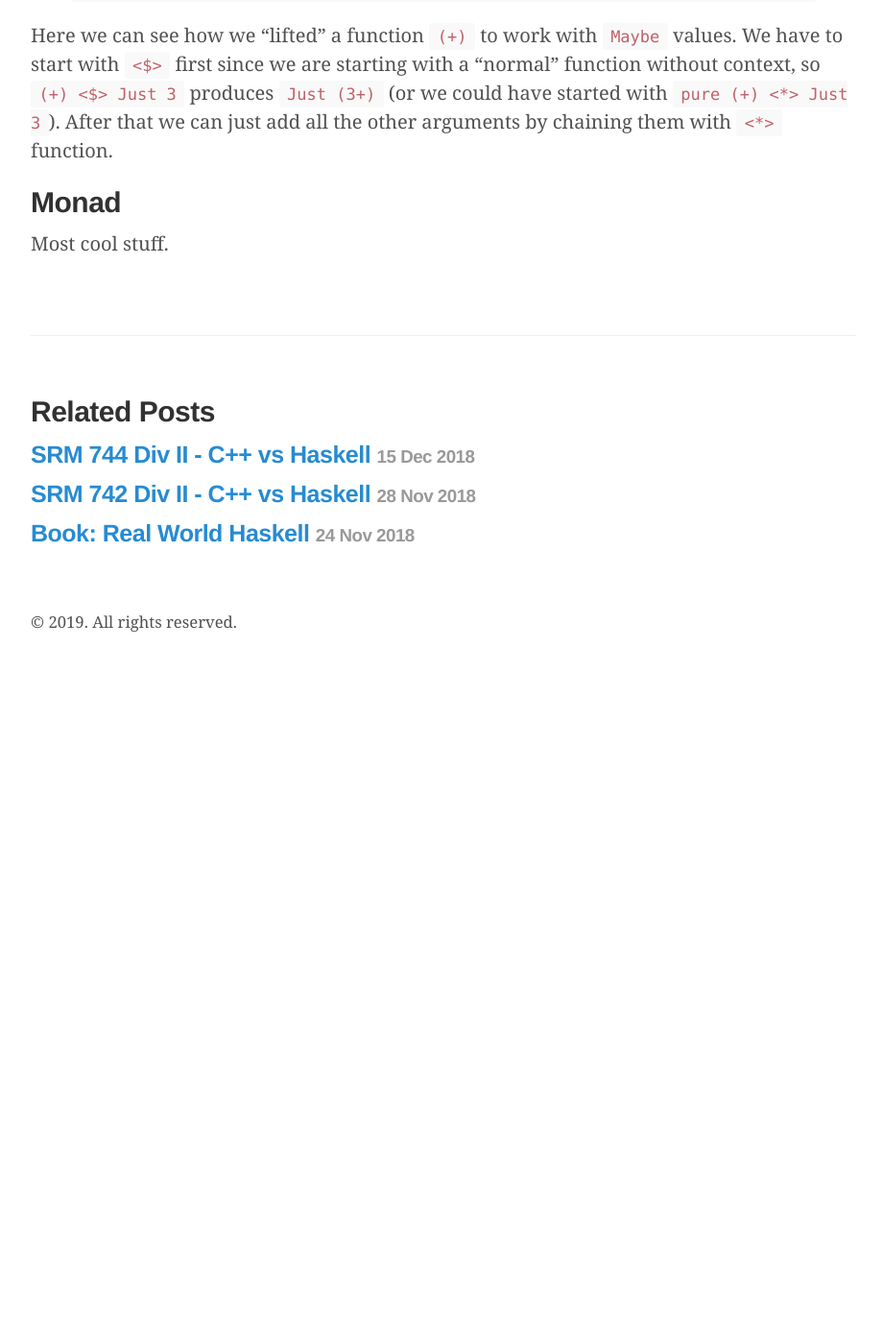
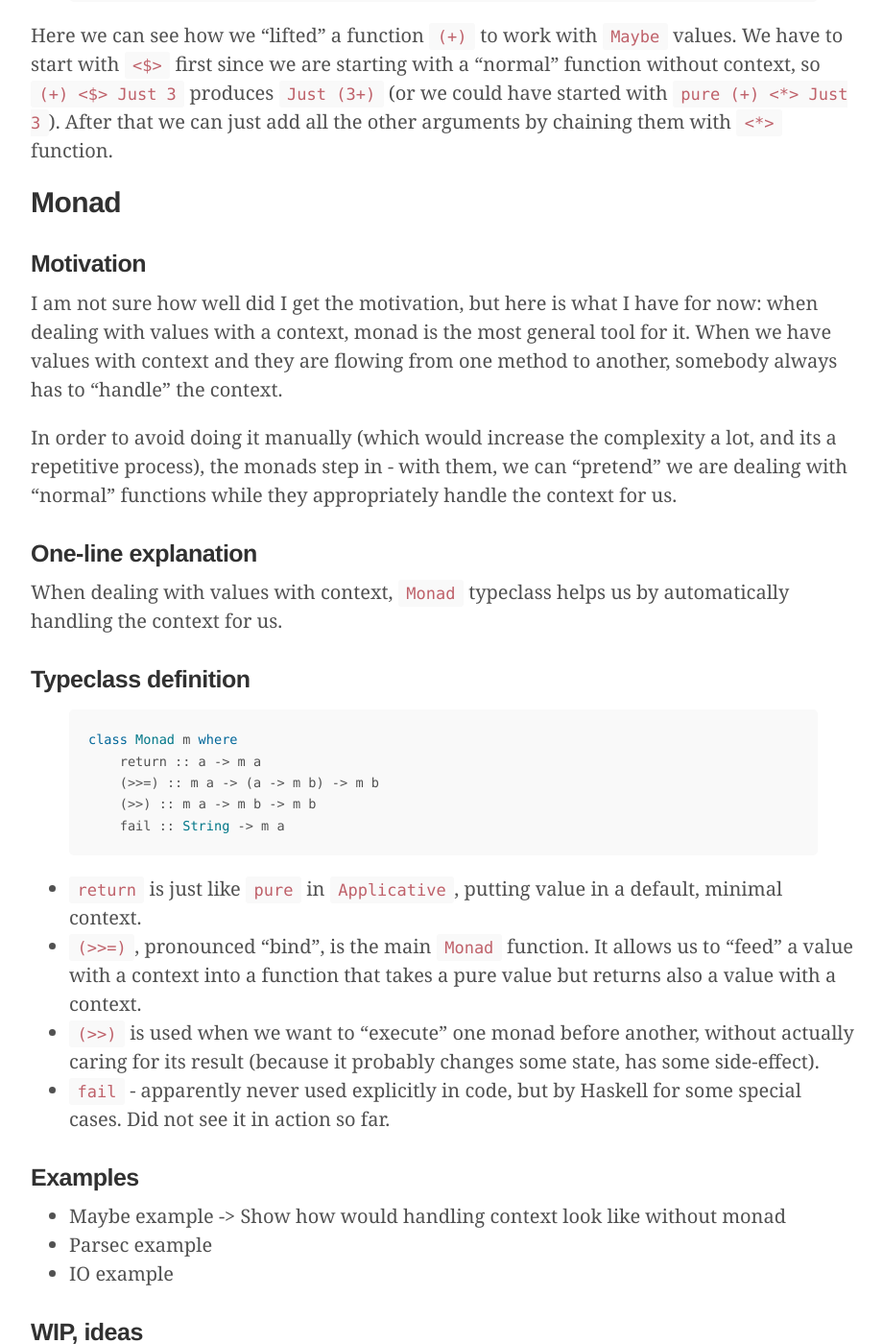
Before and after one commit to matijaSos/matijasos.github.io, a Jekyll site: the page built from _posts/2018-11-14-haskell-functor-applicative-monad.md, in a window 1280 px wide and 1400 px high, scrolled down 3234 px. Shown: the whole window at 96% size, without its empty margins (178-1098 px from the left). Built offline with Jekyll 4.4.1, drawn with Linux system fonts in a browser that asks for light colours; comment, search, counter and statistics services are not loaded; before the commit the page ends 3936 px from its top, so only the background shows below that; some of the changed text lies outside the part shown.

Commit message:
Added stuff about monads to functor-applicative-monad tutorial.

```diff
--- a/_posts/2018-11-14-haskell-functor-applicative-monad.md
+++ b/_posts/2018-11-14-haskell-functor-applicative-monad.md
@@ -112,4 +112,49 @@ After that we can just add all the other arguments by chaining them with `<*>` f
 
 ## Monad
 
-Most cool stuff.
+### Motivation
+I am not sure how well did I get the motivation, but here is what I have for now: when dealing
+with values with a context, monad is the most general tool for it. When we have values with context
+and they are flowing from one method to another, somebody always has to "handle" the context.
+
+In order to avoid doing it manually (which would increase the complexity a lot, and its a
+repetitive process),
+the monads step in - with them, we can "pretend" we are dealing
+with "normal" functions while they appropriately handle the context for us.
+
+### One-line explanation
+When dealing with values with context, `Monad` typeclass helps us by automatically handling the
+context for us.
+
+### Typeclass definition
+{% highlight haskell %}
+class Monad m where
+    return :: a -> m a
+    (>>=) :: m a -> (a -> m b) -> m b
+    (>>) :: m a -> m b -> m b
+    fail :: String -> m a
+{% endhighlight %}
+
+* `return` is just like `pure` in `Applicative`, putting value in a default, minimal context.
+* `(>>=)`, pronounced "bind", is the main `Monad` function. It allows us to "feed" a value with a
+context into a function that takes a pure value but returns also a value with a context.
+* `(>>)` is used when we want to "execute" one monad before another, without actually caring for its
+result (because it probably changes some state, has some side-effect).
+* `fail` - apparently never used explicitly in code, but by Haskell for some special cases. Did not
+see it in action so far.
+
+### Examples
+* Maybe example -> Show how would handling context look like
+without monad
+* Parsec example
+* IO example
+
+### WIP, ideas
+I could write about the situations that drove the inception of the above concepts. E.g.:
+
+1. First we just had functions that returned a single, simple value.
+2. But soon, we also needed functions that returned multiple different values
+(e.g. because they can fail)
+3. The values with context were created to address that need.
+4. But then we needed to handle such types of values throughout the code -> we needed new tools
+to help us with that.
```
